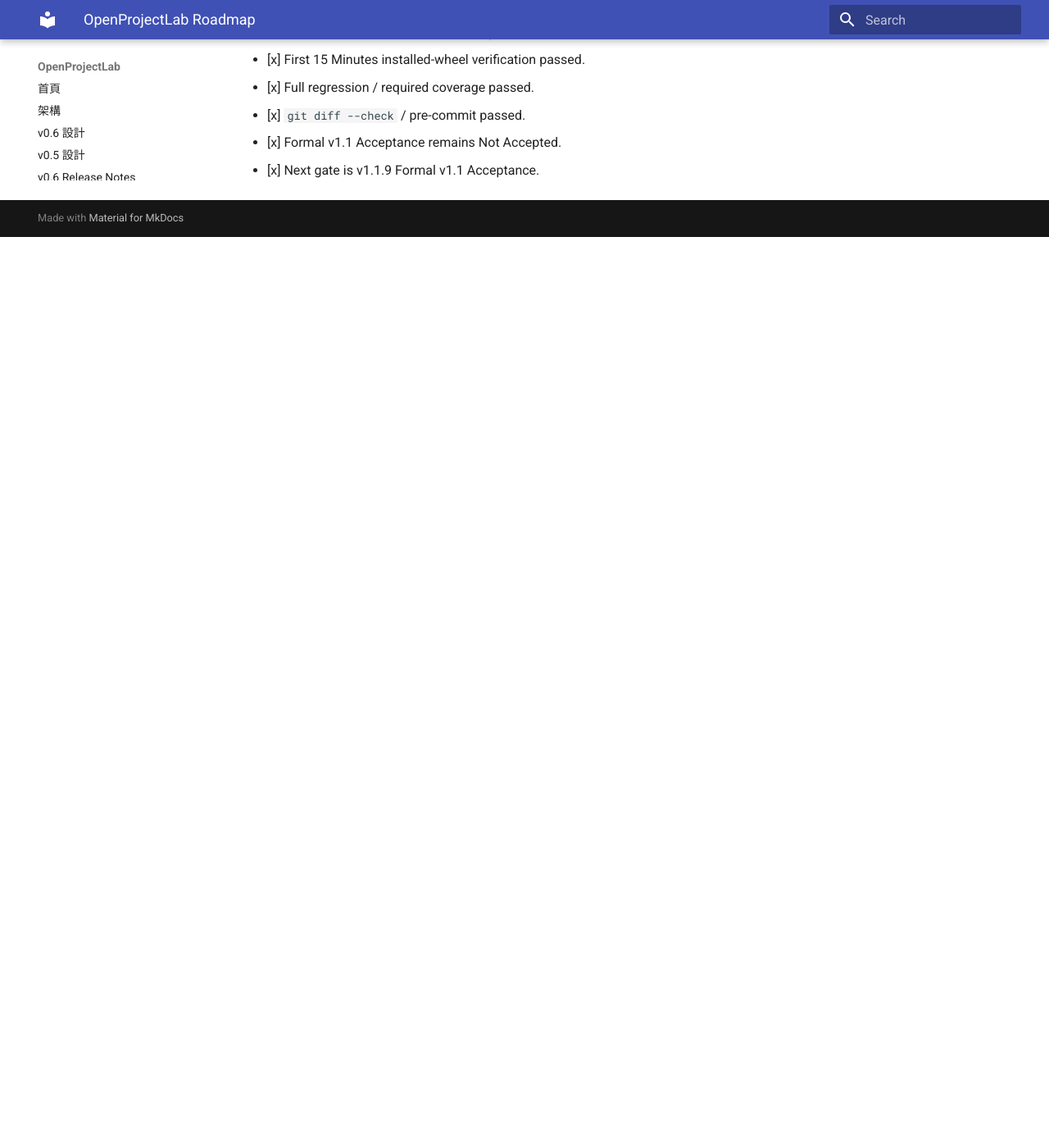
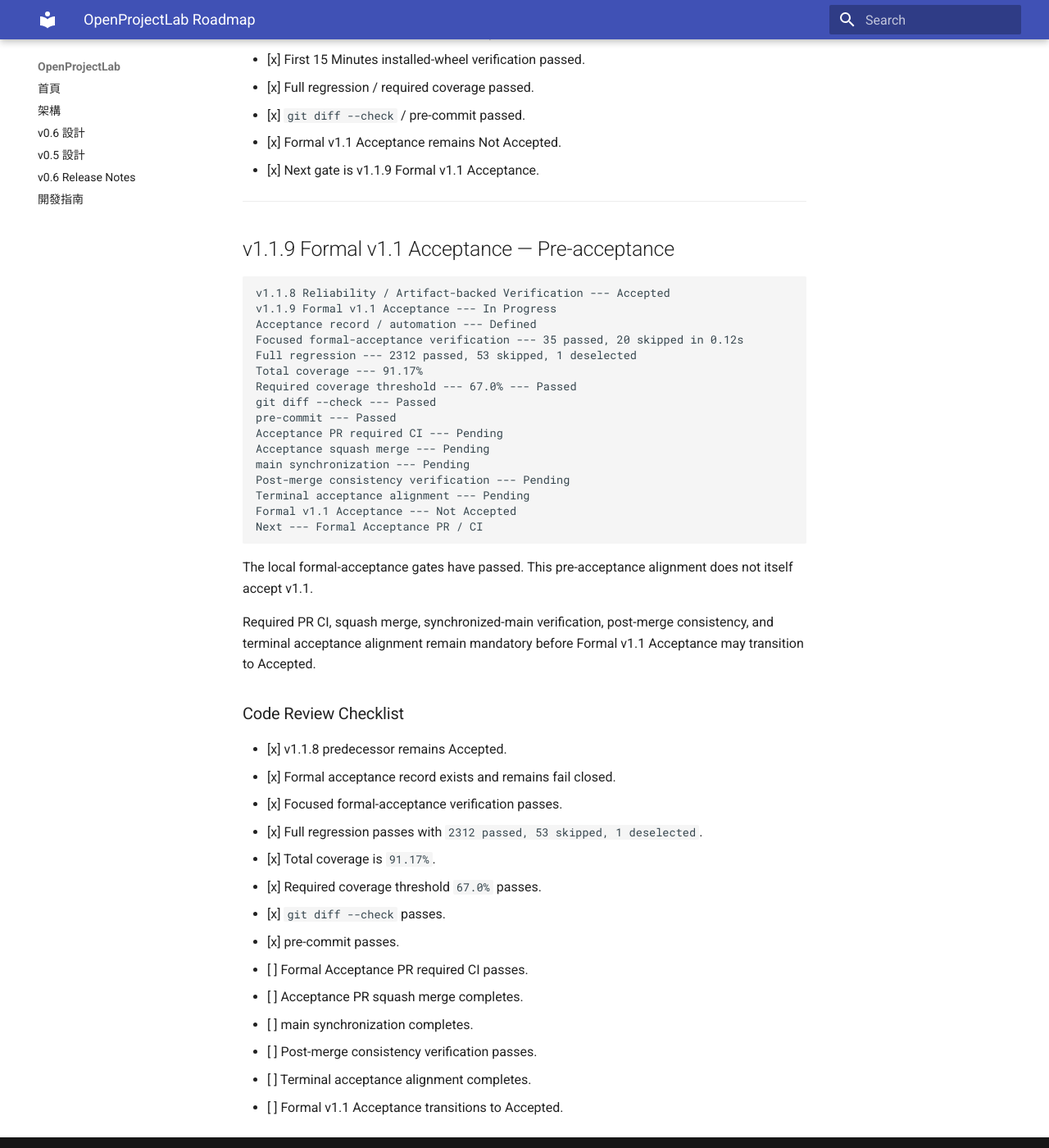
Before and after one commit to khwang1964/OpenProjectLab, an MkDocs documentation site: the page built from docs/roadmap.md, in a window 1280 px wide and 1400 px high, scrolled down 54417 px. Shown: the whole window at 82% size. Built offline with MkDocs 1.6.1 and Material for MkDocs 9.7.7, drawn with Linux system fonts in a browser that asks for light colours; before the commit the page ends 54706 px from its top, so only the background shows below that.

Commit message:
docs: add v1.1 formal acceptance (#218)

````diff
--- a/docs/roadmap.md
+++ b/docs/roadmap.md
@@ -2511,3 +2511,52 @@
 - [x] `git diff --check` / pre-commit passed.
 - [x] Formal v1.1 Acceptance remains Not Accepted.
 - [x] Next gate is v1.1.9 Formal v1.1 Acceptance.
+
+------------------------------------------------------------------------
+
+<!-- v1.1.9-formal-acceptance-pre-acceptance -->
+
+## v1.1.9 Formal v1.1 Acceptance — Pre-acceptance
+
+``` text
+v1.1.8 Reliability / Artifact-backed Verification --- Accepted
+v1.1.9 Formal v1.1 Acceptance --- In Progress
+Acceptance record / automation --- Defined
+Focused formal-acceptance verification --- 35 passed, 20 skipped in 0.12s
+Full regression --- 2312 passed, 53 skipped, 1 deselected
+Total coverage --- 91.17%
+Required coverage threshold --- 67.0% --- Passed
+git diff --check --- Passed
+pre-commit --- Passed
+Acceptance PR required CI --- Pending
+Acceptance squash merge --- Pending
+main synchronization --- Pending
+Post-merge consistency verification --- Pending
+Terminal acceptance alignment --- Pending
+Formal v1.1 Acceptance --- Not Accepted
+Next --- Formal Acceptance PR / CI
+```
+
+The local formal-acceptance gates have passed. This pre-acceptance alignment
+does not itself accept v1.1.
+
+Required PR CI, squash merge, synchronized-main verification, post-merge
+consistency, and terminal acceptance alignment remain mandatory before Formal
+v1.1 Acceptance may transition to Accepted.
+
+### Code Review Checklist
+
+- [x] v1.1.8 predecessor remains Accepted.
+- [x] Formal acceptance record exists and remains fail closed.
+- [x] Focused formal-acceptance verification passes.
+- [x] Full regression passes with `2312 passed, 53 skipped, 1 deselected`.
+- [x] Total coverage is `91.17%`.
+- [x] Required coverage threshold `67.0%` passes.
+- [x] `git diff --check` passes.
+- [x] pre-commit passes.
+- [ ] Formal Acceptance PR required CI passes.
+- [ ] Acceptance PR squash merge completes.
+- [ ] main synchronization completes.
+- [ ] Post-merge consistency verification passes.
+- [ ] Terminal acceptance alignment completes.
+- [ ] Formal v1.1 Acceptance transitions to Accepted.
````
Also changed, not shown: CHANGELOG.md (+10 -0 lines), docs/HISTORY.md (+49 -0 lines), docs/releases/v1.1-formal-acceptance.md (added, +120 -0 lines), 1 other file.
